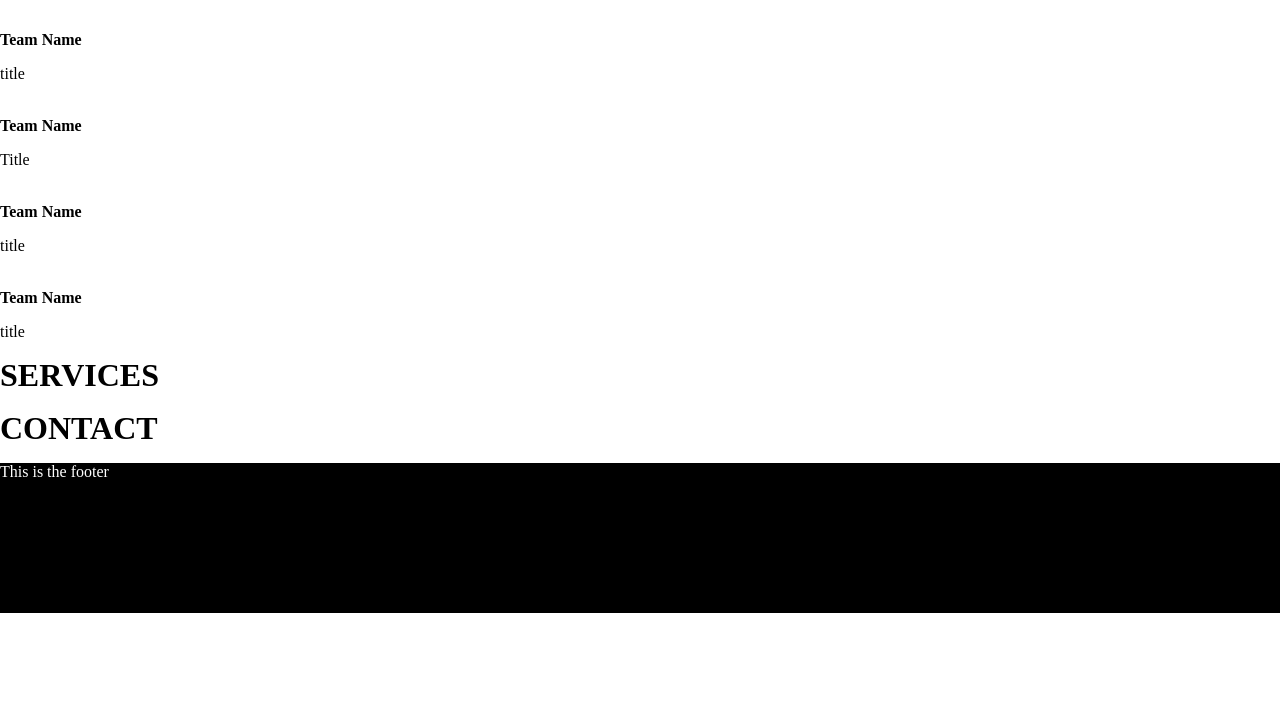
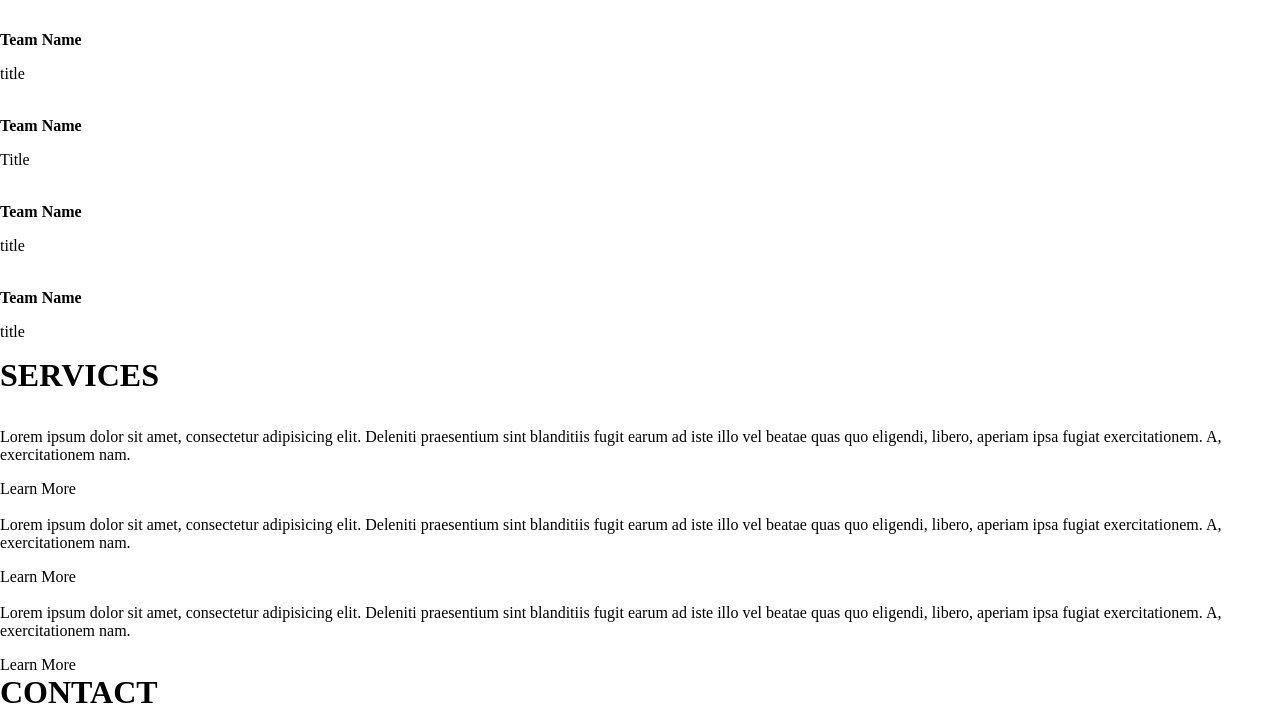
Before and after one commit to Hannah-Mayorga/homeworkTwoN315, a website with bundled scripts: page index.html in a window 1280 px wide. Shown: the part 532-1256 px from the top of the page. Before the commit the page ends 1145 px from the top, so only its background shows below. Built offline with nearby package versions, Linux system fonts and the light colour scheme.

Commit message:
service html

```diff
--- a/index.html
+++ b/index.html
@@ -85,6 +85,39 @@
         </div>
         <div class="services">
             <h1>SERVICES</h1>
+            <div class="service">
+                <img src="" alt="" srcset="">
+                <p>
+                    Lorem ipsum dolor sit amet, consectetur adipisicing elit. Deleniti praesentium sint blanditiis fugit
+                    earum ad iste illo vel beatae quas quo eligendi, libero, aperiam ipsa fugiat exercitationem. A,
+                    exercitationem nam.
+                </p>
+                <div class="serve-btn">
+                    Learn More
+                </div>
+            </div>
+            <div class="service">
+                <img src="" alt="" srcset="">
+                <p>
+                    Lorem ipsum dolor sit amet, consectetur adipisicing elit. Deleniti praesentium sint blanditiis fugit
+                    earum ad iste illo vel beatae quas quo eligendi, libero, aperiam ipsa fugiat exercitationem. A,
+                    exercitationem nam.
+                </p>
+                <div class="serve-btn">
+                    Learn More
+                </div>
+            </div>
+            <div class="service">
+                <img src="" alt="" srcset="">
+                <p>
+                    Lorem ipsum dolor sit amet, consectetur adipisicing elit. Deleniti praesentium sint blanditiis fugit
+                    earum ad iste illo vel beatae quas quo eligendi, libero, aperiam ipsa fugiat exercitationem. A,
+                    exercitationem nam.
+                </p>
+                <div class="serve-btn">
+                    Learn More
+                </div>
+            </div>
         </div>
         <div class="contact">
             <h1>CONTACT</h1>
```
